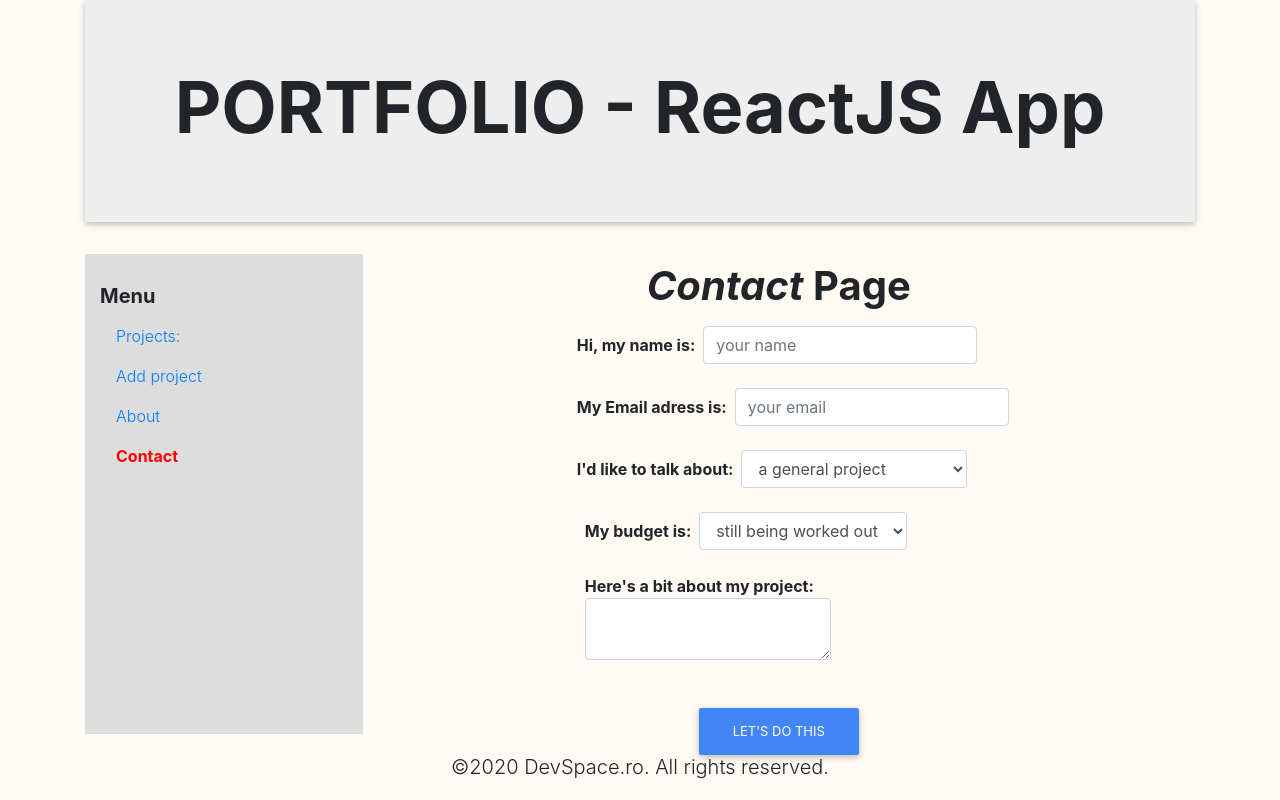
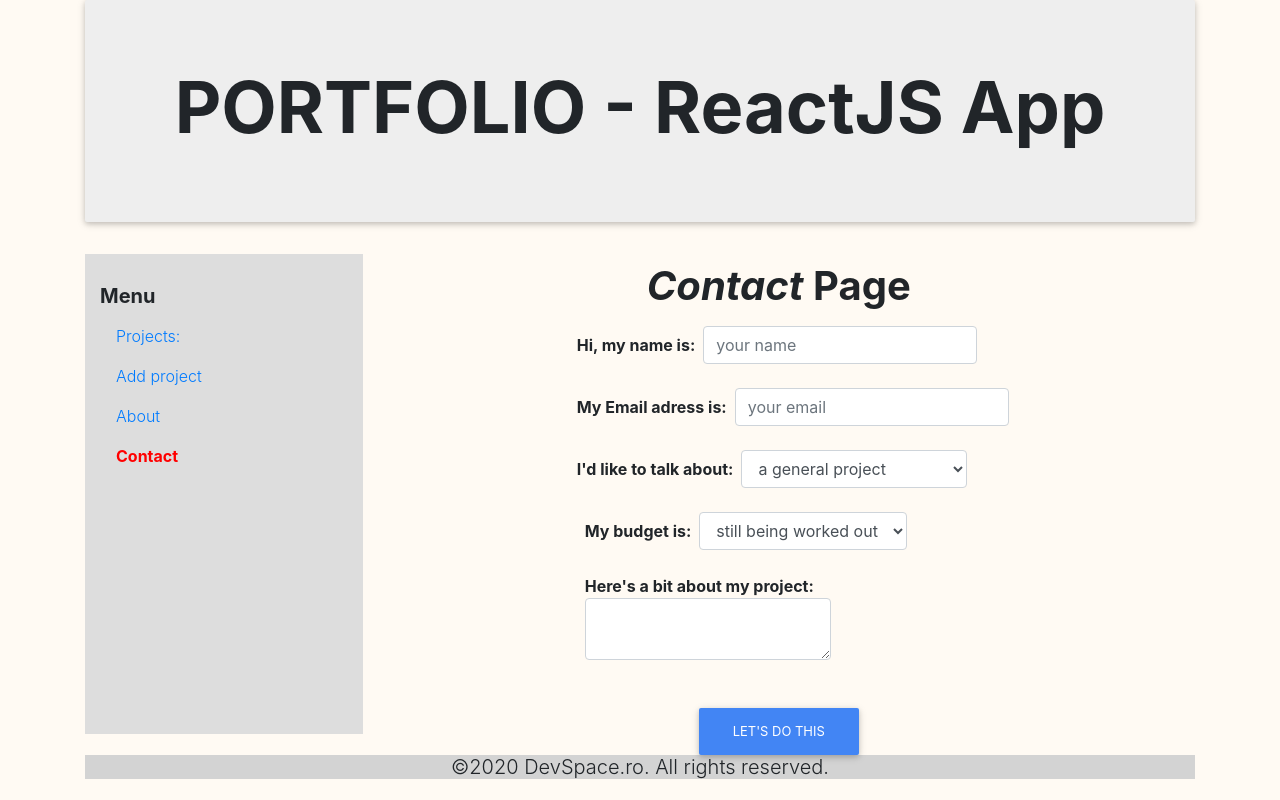
Before and after one commit to horoiu/Portfolio-React, a React (Create React App) app: page /contact in a window 1280 px wide. Built offline with nearby package versions, Linux system fonts and the light colour scheme.

Commit message:
Modified Component footer.js to functional component Footer.js. Placed new file in ./components/Footer folder

```diff
--- a/src/App.js
+++ b/src/App.js
@@ -6,7 +6,7 @@ import AddProject from "./addProject";
 import About from "./about.jsx";
 import Contact from "./contact";
 import Notfound from "./notFound";
-import Footer from "./footer";
+import Footer from "./components/Footer/Footer";
 import { Route, Switch } from "react-router-dom";
 import "./App.css";
 
--- /dev/null
+++ b/src/components/Footer/Footer.js
@@ -0,0 +1,15 @@
+import React from "react";
+import "./footer.css";
+
+const year = new Date().getFullYear();
+function Footer() {
+    return (
+        <div className="text-center">
+            <h5 className="footer">
+                ©{year} DevSpace.ro. All rights reserved.
+            </h5>
+        </div>
+    );
+}
+
+export default Footer;
--- /dev/null
+++ b/src/components/Footer/footer.css
@@ -0,0 +1,4 @@
+.footer {
+    /* width: 100vw; */
+    background-color: lightgrey;
+}
--- a/src/footer.js
+++ /dev/null
@@ -1,17 +0,0 @@
-import React, { Component } from "react";
-
-//This can also be a functional component since we do not use state
-
-class Footer extends Component {
-    render() {
-        const year = new Date().getFullYear();
-
-        return (
-            <div className="text-center">
-                <h5>©{year} DevSpace.ro. All rights reserved.</h5>
-            </div>
-        );
-    }
-}
-
-export default Footer;
```
